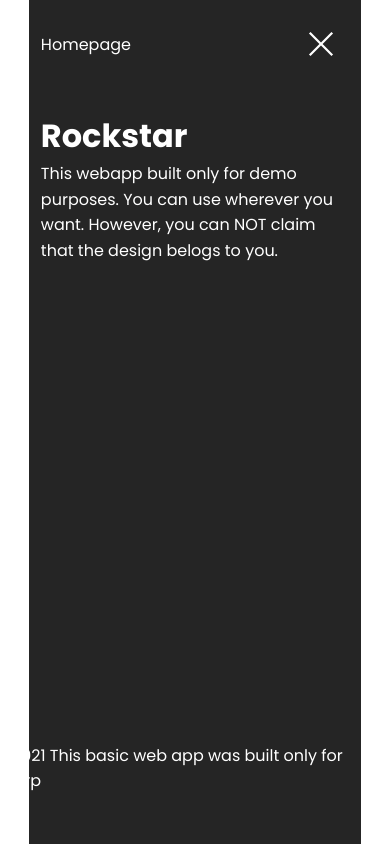
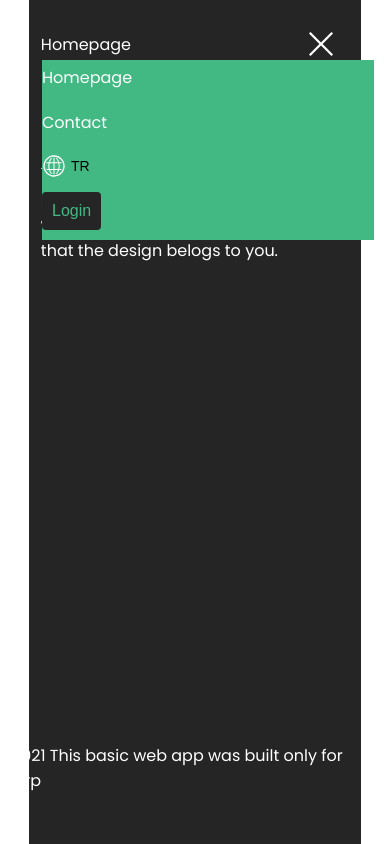
Before and after one commit to ahmetayyildiz66/scorp-task, a Vue app: page / in a window 390 px wide. Both pictures are taken after a click on the button 317 px from the left and 45 px from the top of the page. Built offline with nearby package versions, Linux system fonts and the light colour scheme.

Commit message:
Dropdown menu for mobile

```diff
--- a/src/components/LayoutNavigation.vue
+++ b/src/components/LayoutNavigation.vue
@@ -12,8 +12,11 @@
       <IconHamburger v-if="isHamburgerActive" />
       <IconCross class="navbar__cross" v-else />
     </button>
-    <div class="navbar__right">
-      <a href="#" class="navbar__homepage">Homepage</a>
+    <div
+      class="navbar__right"
+      :class="{ 'hamburger-active': isHamburgerActive }"
+    >
+      <router-link to="/" class="navbar__homepage">Homepage</router-link>
       <router-link tag="a" to="/contact" class="navbar__contact"
         >Contact</router-link
       >
@@ -128,7 +131,18 @@ export default {
     }
 
     @include respond(phone) {
-      display: none;
+      & > * {
+        padding: 0.5rem 0;
+      }
+      position: absolute;
+      top: 6rem;
+      left: 4.2rem;
+      width: 85%;
+      height: 18rem;
+      align-items: flex-start;
+      color: $color-black;
+      flex-direction: column;
+      background-color: $color-secondary;
     }
   }
 
@@ -141,6 +155,14 @@ export default {
     padding-bottom: 1rem;
     font-size: 1.6rem;
     cursor: pointer;
+
+    @include respond(phone) {
+      color: $color-secondary;
+      background-color: $color-primary;
+      padding-left: 1rem;
+      padding-right: 1rem;
+      margin-bottom: 1rem;
+    }
   }
 
   &__localization {
@@ -157,6 +179,10 @@ export default {
   &__local-text {
     font-size: 1.4rem;
     margin-left: 0.5rem;
+
+    @include respond(phone) {
+      color: $color-black;
+    }
   }
 
   &__hamburger {
@@ -180,4 +206,10 @@ export default {
     cursor: pointer;
   }
 }
+
+.hamburger-active {
+  @include respond(phone) {
+    display: none;
+  }
+}
 </style>
--- a/src/components/UserDropdown.vue
+++ b/src/components/UserDropdown.vue
@@ -33,6 +33,13 @@ export default {
   flex-direction: column;
   color: $color-black;
 
+  @include respond(phone) {
+    margin-left: 0;
+    margin-top: 0.5rem;
+    color: $color-primary;
+    background-color: $color-secondary;
+  }
+
   &__logout {
     height: 4rem;
     margin-left: 10%;
```
